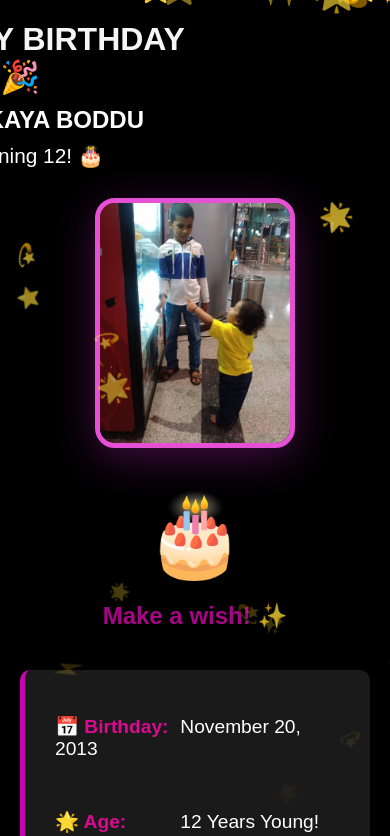
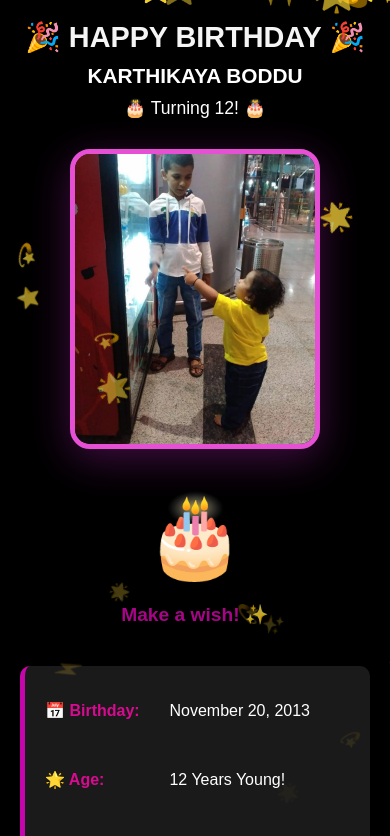
Before and after one commit to personalv-sai/birthday-page, a plain HTML site: page index.html in a window 390 px wide. Shown: the top 836 px of the page. Drawn offline with Linux system fonts and the light colour scheme.

Commit message:
index.html

```diff
--- a/index.html
+++ b/index.html
@@ -174,16 +174,25 @@
 
             .header {
                 position: static;
+                transform: none;
                 text-align: center;
                 margin-bottom: 30px;
+                width: 100%;
+                left: auto;
             }
 
             h1 {
-                font-size: 2em;
+                font-size: 1.8em;
+                word-wrap: break-word;
             }
 
             .birthday-name {
-                font-size: 1.5em;
+                font-size: 1.3em;
+                word-wrap: break-word;
+            }
+
+            .age-text {
+                font-size: 1.1em;
             }
 
             .photo-container {
@@ -191,11 +200,12 @@
                 display: flex;
                 justify-content: center;
                 margin-bottom: 30px;
+                left: auto;
             }
 
             .photo-frame {
-                width: 200px;
-                height: 250px;
+                width: 250px;
+                height: 300px;
             }
 
             .content-section {
@@ -206,8 +216,27 @@
                 font-size: 80px;
             }
 
+            .wish-text {
+                font-size: 1.2em;
+            }
+
             .info-section {
                 grid-template-columns: 1fr;
+                padding: 20px;
+            }
+
+            .info-item {
+                font-size: 1em;
+            }
+
+            .message-box {
+                padding: 20px;
+                font-size: 1em;
+            }
+
+            .emoji-row {
+                font-size: 2em;
+                letter-spacing: 10px;
             }
         }
     </style>
```
